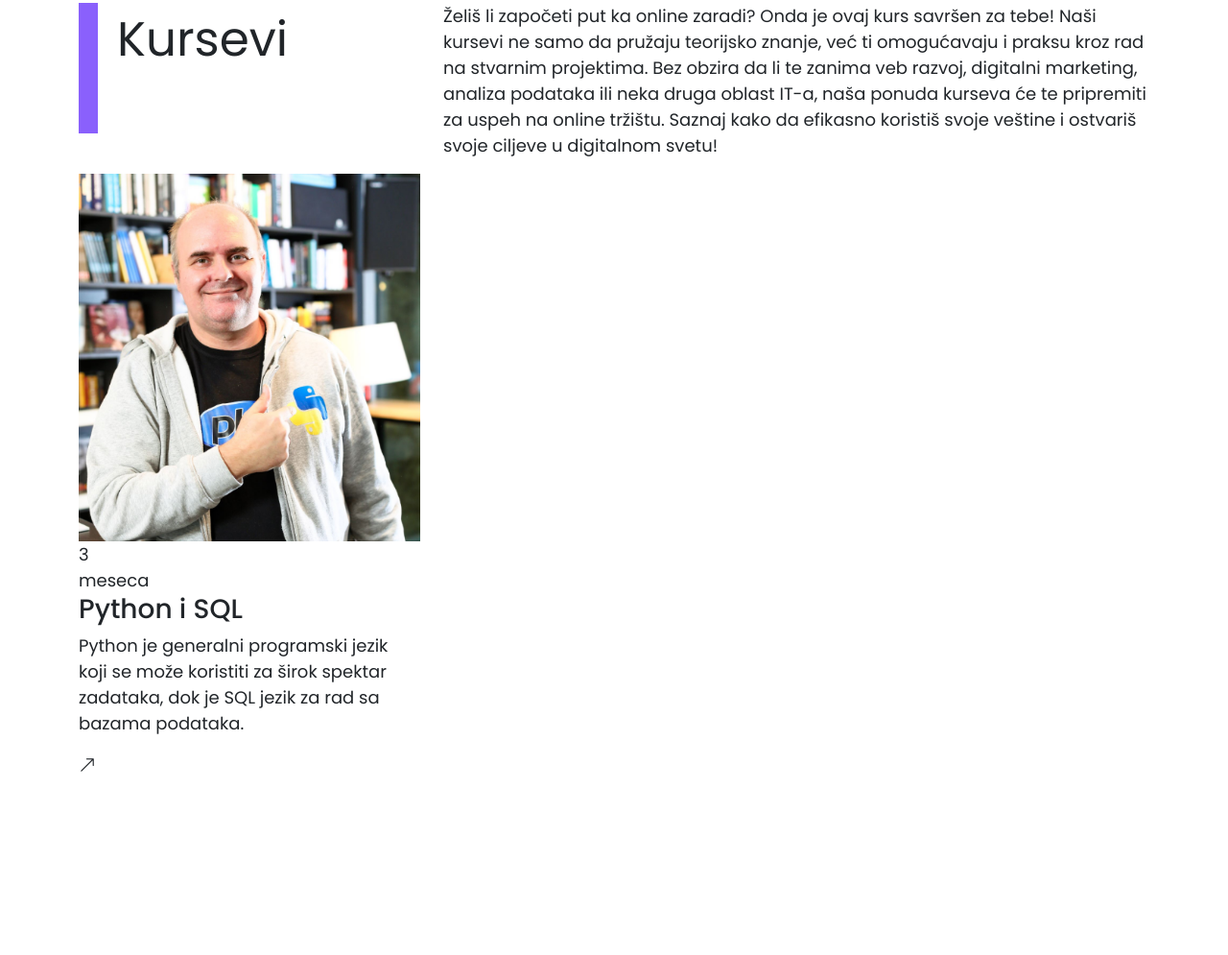
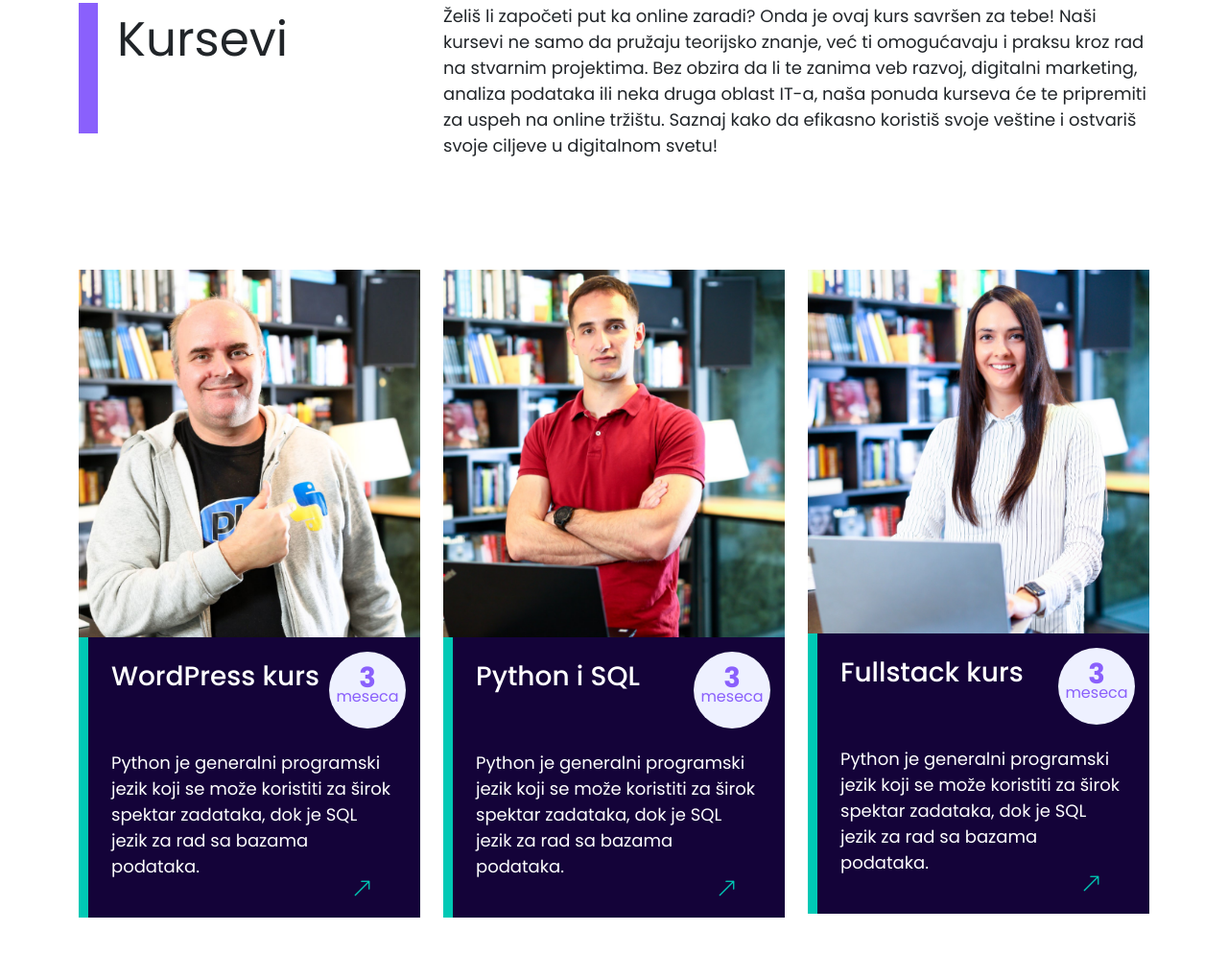
Before and after one commit to itkomuna/ww-bootstrap, a plain HTML site: page index.html in a window 1280 px wide. Shown: the part 1446-2441 px from the top of the page at 96% size. Before the commit the page ends 2356 px from the top, so only its background shows below. Drawn offline with nearby package versions, Linux system fonts and the light colour scheme.

Commit message:
css kursevi

```diff
--- a/index.html
+++ b/index.html
@@ -107,9 +107,31 @@
                 <div class="col-md-4">
                     <div class="kurs">
                         <img src="images/sloba.png" alt="" class="img-fluid">
-                        <div class="text">
-                            <span>3 <br>meseca</span>
+                        <div class="text text-white p-4 position-relative">
+                            <span class="rounded-circle text-center"><b>3</b> meseca</span>
+                            <h3>WordPress kurs</h3>
+                            <p>Python je generalni programski jezik koji se može koristiti za širok spektar zadataka, dok je SQL jezik za rad sa bazama podataka.</p>
+                            <i class="bi bi-arrow-up-right"></i>
+                        </div>
+                    </div>
+                </div>
+                <div class="col-md-4">
+                    <div class="kurs">
+                        <img src="images/predavac.png" alt="" class="img-fluid">
+                        <div class="text text-white p-4 position-relative">
+                            <span class="rounded-circle text-center"><b>3</b> meseca</span>
                             <h3>Python i SQL</h3>
+                            <p>Python je generalni programski jezik koji se može koristiti za širok spektar zadataka, dok je SQL jezik za rad sa bazama podataka.</p>
+                            <i class="bi bi-arrow-up-right"></i>
+                        </div>
+                    </div>
+                </div>
+                <div class="col-md-4">
+                    <div class="kurs">
+                        <img src="images/aleksandra2.png" alt="" class="img-fluid">
+                        <div class="text text-white p-4 position-relative">
+                            <span class="rounded-circle text-center"><b>3</b> meseca</span>
+                            <h3>Fullstack kurs</h3>
                             <p>Python je generalni programski jezik koji se može koristiti za širok spektar zadataka, dok je SQL jezik za rad sa bazama podataka.</p>
                             <i class="bi bi-arrow-up-right"></i>
                         </div>
--- a/style.css
+++ b/style.css
@@ -107,7 +107,39 @@ nav .active {
     padding-left: 20px;
     padding-bottom: 60px;
 }
-
+.kursevi .row:nth-child(2) {
+    margin-top: 100px;
+}
+.kursevi .kurs .text {
+    background: var(--secondary);
+    border-left: 10px solid var(--accents);
+}
+.kursevi .kurs .text span {
+    background: var(--lightGray);
+    display: inline-block;
+    width: 80px;
+    height: 80px;
+    color: var(--primary);
+    font-size: 16px;
+    line-height: 15px;
+    padding-top: 20px;
+    position: absolute;
+    top: 15px;
+    right: 15px;
+}
+.kursevi .kurs .text span b {
+    font-size: 29px;
+}
+.kursevi .kurs .text h3 {
+    margin-bottom: 60px;
+}
+.kursevi .kurs .text i {
+    position: absolute;
+    bottom: 15px;
+    right: 50px;
+    font-size: 21px;
+    color: var(--accents);
+}
 /* responsive */
 @media(max-width: 767px) {
     h1 {
```
